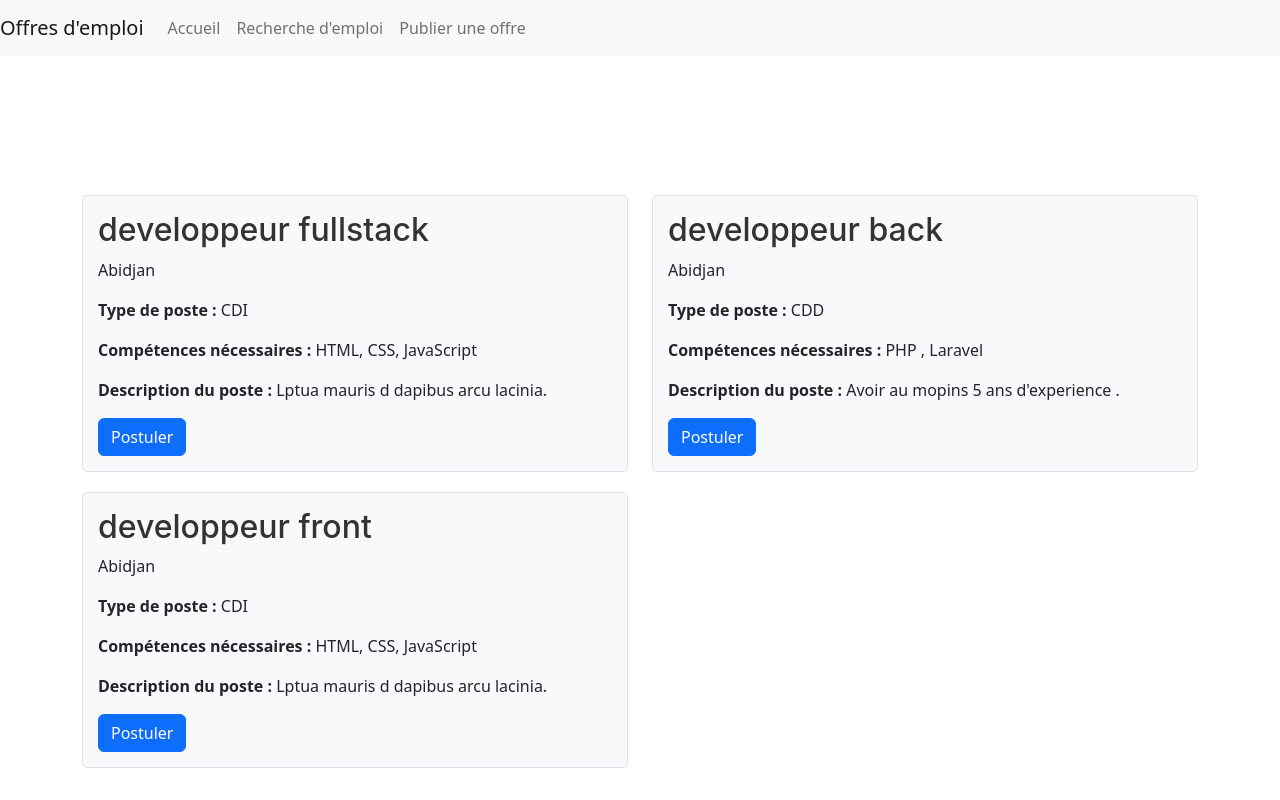
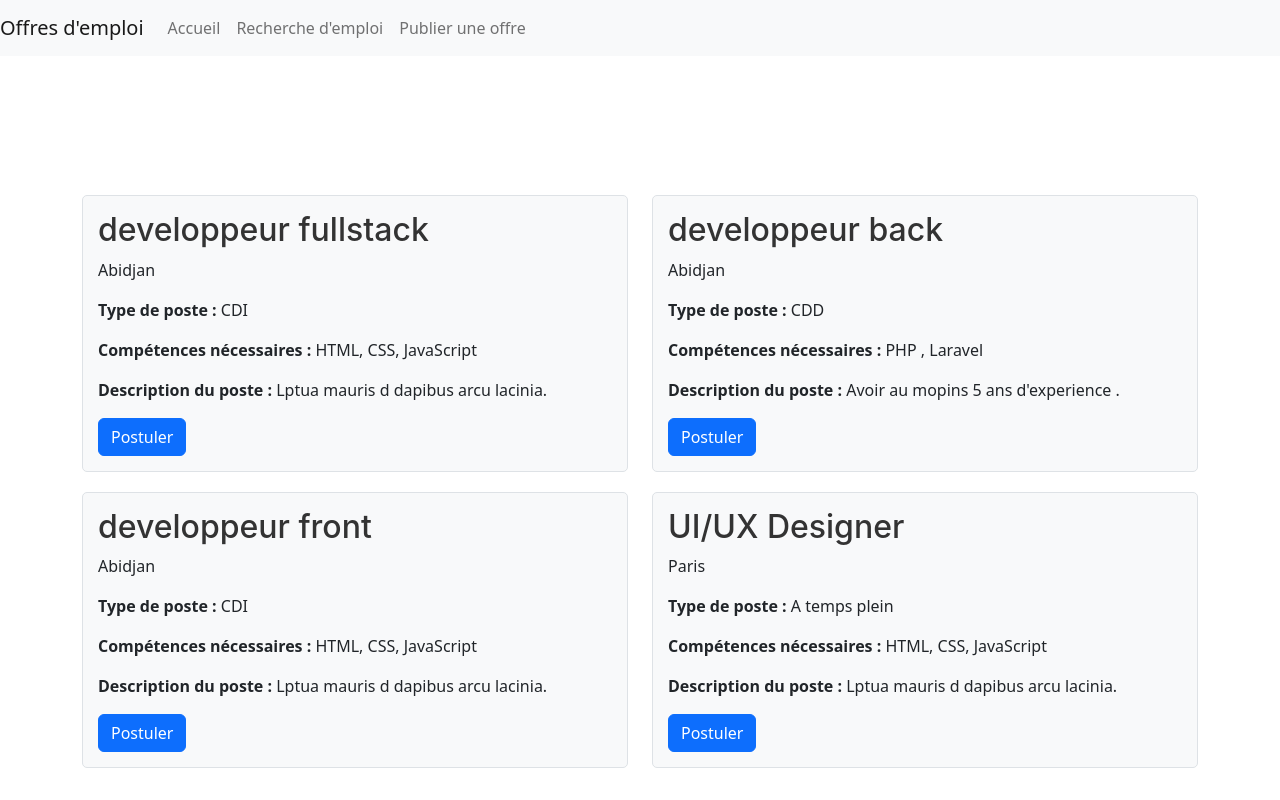
Before and after one commit to christianjunior05/Recruteuse, an Angular app: page / in a window 1280 px wide. Built offline with nearby package versions, Linux system fonts and the light colour scheme.

Commit message:
update list emplois

```diff
--- a/src/app/offre-emploi/list-emplois.ts
+++ b/src/app/offre-emploi/list-emplois.ts
@@ -25,4 +25,12 @@ export const EMPLOIS: Emplois[] =[
     descriptionPoste : "Lptua mauris d dapibus arcu lacinia."
 
 },
+{
+    titre : "UI/UX Designer",
+    lieu : "Paris",
+    typePoste : "A temps plein",
+    competences : " HTML, CSS, JavaScript",
+    descriptionPoste : "Lptua mauris d dapibus arcu lacinia."
+
+},
 ]
```
